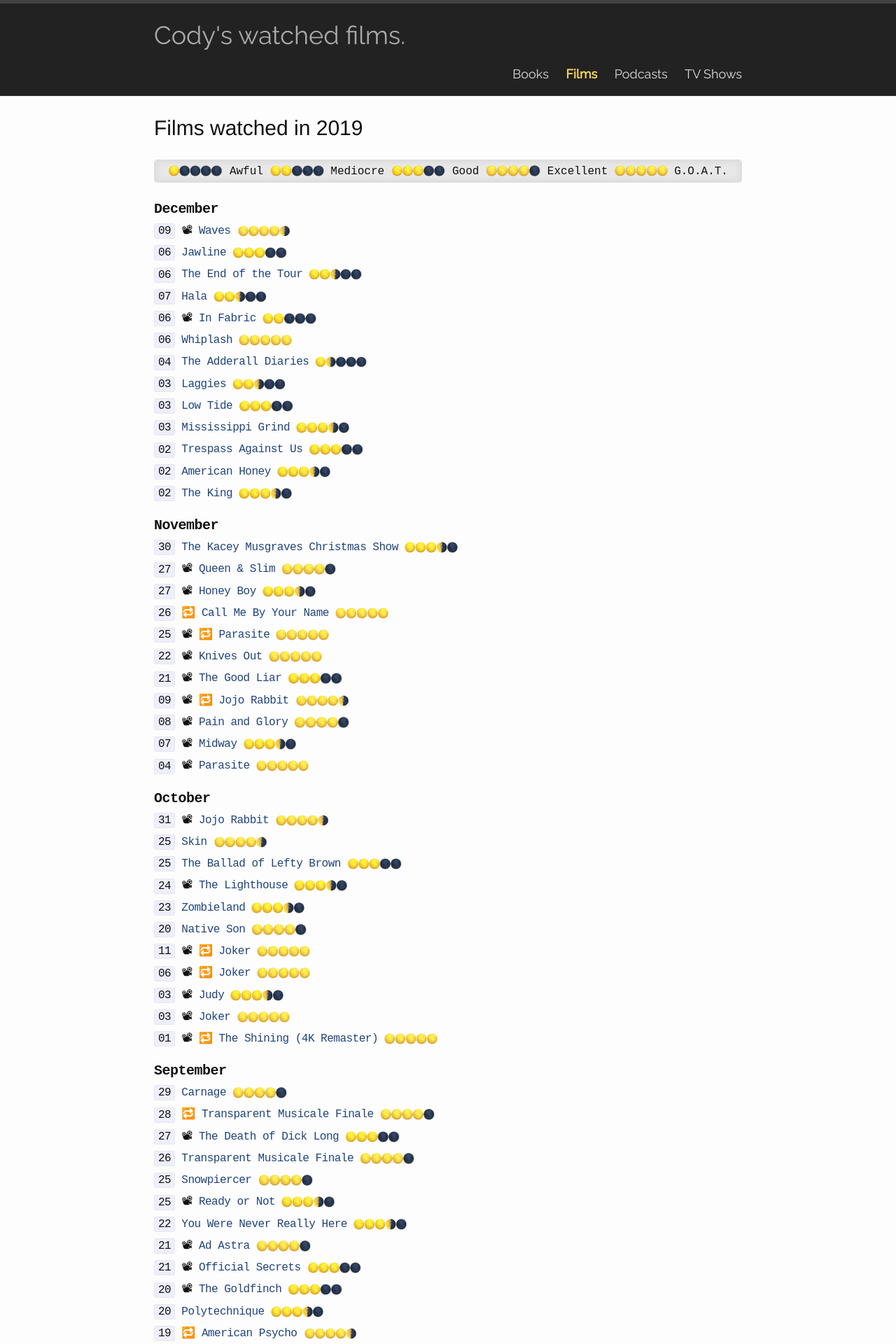
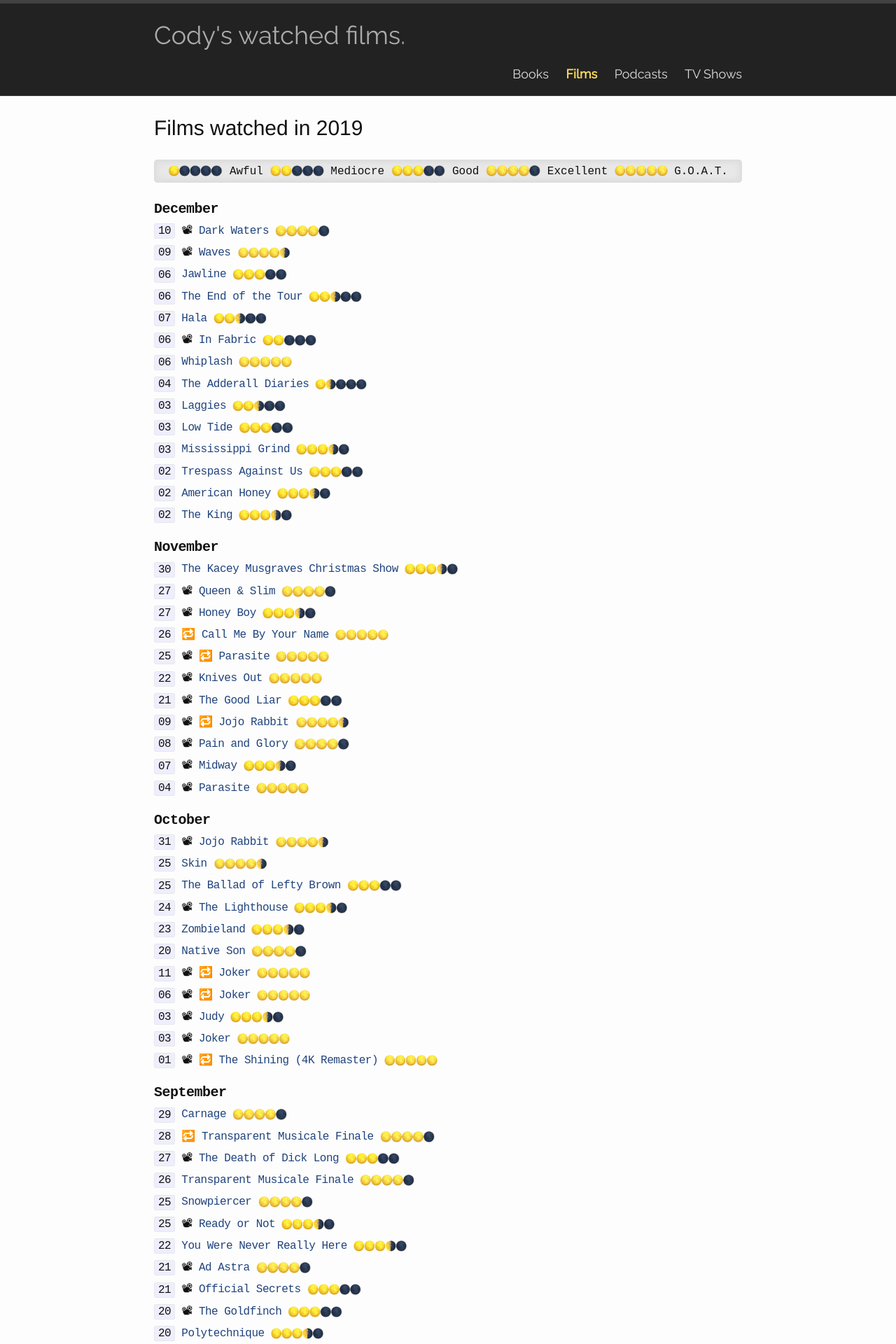
Before and after one commit to codydalerodgers/personal-blog, a Jekyll site: the page built from _films/2019.md, in a window 1280 px wide. Shown: the top 1920 px of the page at 70% size. Built offline with Jekyll 4.4.1, drawn with Linux system fonts in a browser that asks for light colours.

Commit message:
Watched Dark Waters

```diff
--- a/_films/2019.md
+++ b/_films/2019.md
@@ -4,6 +4,8 @@
 title: Films watched in 2019
 ---
 ## December
+`10` <abbr title="Theatre">📽</abbr> [Dark Waters](https://www.imdb.com/title/tt9071322/) {{ site.four }}
+
 `09` <abbr title="Theatre">📽</abbr> [Waves](https://www.imdb.com/title/tt8652728/) {{ site.fourhalf }}
 
 `06` [Jawline](https://www.imdb.com/title/tt8499102/) {{ site.three }}
```
